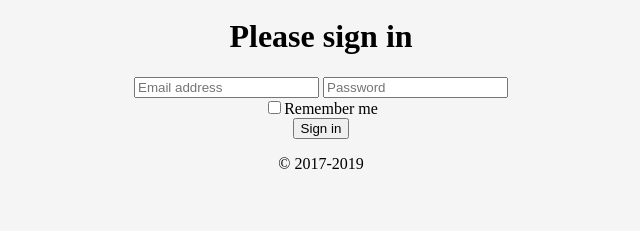
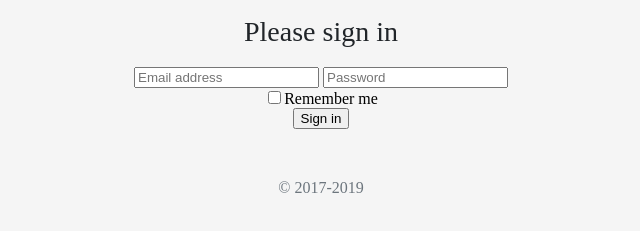
Before and after one commit to laurag94/Prueba, a website: page public/index.html in a window 1280 px wide. Shown: the part 221-452 px from the top of the page, without its empty margins (319-959 px from the left). Drawn offline with nearby package versions, Linux system fonts and the light colour scheme.

Commit message:
some styles

```diff
--- a/_src/assets/scss/main.scss
+++ b/_src/assets/scss/main.scss
@@ -19,3 +19,23 @@
 	margin: 10px auto;
 	display: block;
 }
+
+//Main
+
+.main__title{
+	font-size: 28px;
+	color: $color-letter;
+	font-weight: 400;
+}
+
+//Footer
+
+.page__footer{
+	margin-top: 50px;
+	color: #6c757d;
+	font-size: 16px;
+}
+
+.copyright__text{
+	margin: 0;
+}
--- a/public/index.html
+++ b/public/index.html
@@ -3,6 +3,7 @@
 
     <head>
         <meta charset="UTF-8">
+        <meta name="viewport" content="width=device-width, initial-scale=1">
         <title>Prueba</title>
         <link rel="icon" href="favicon.png" />
         <link rel="stylesheet" href="assets/css/main.css">
```
Also changed, not shown: _src/templates/index.html (+2 -1 lines), public/assets/css/main.css, 1 other file.
